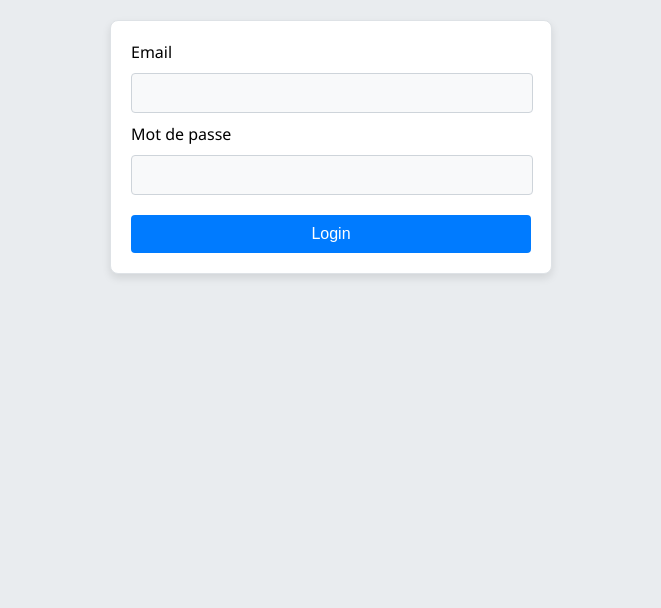
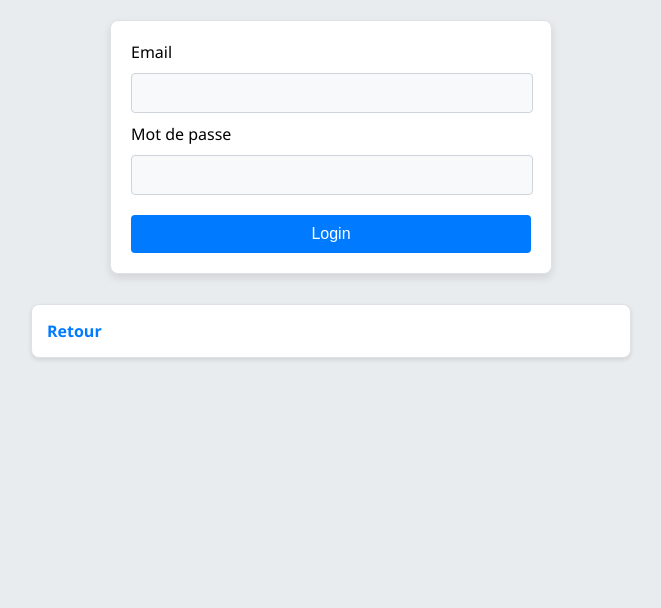
Before and after one commit to lu-dos/PPe, a PHP site: page /login.php in a window 1280 px wide. Shown: the top 608 px of the page, without its empty margins (309-970 px from the left). Run offline with PHP 8.4, Linux system fonts and the light colour scheme.

Commit message:
bouton retour dans login

```diff
--- a/login.php
+++ b/login.php
@@ -39,5 +39,8 @@ if ($_SERVER['REQUEST_METHOD'] === 'POST') {
         </div>
         <input type="submit" value="Login">
     </form>
+    <ul>
+        <li><a href="acceuil.html">Retour</a></li>
+    </ul>
 </body>
 </html>
```
